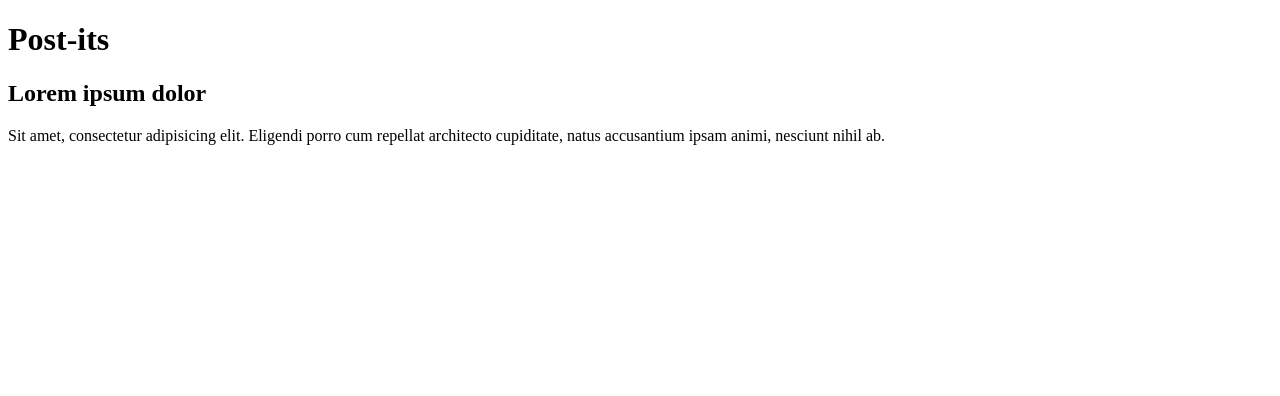
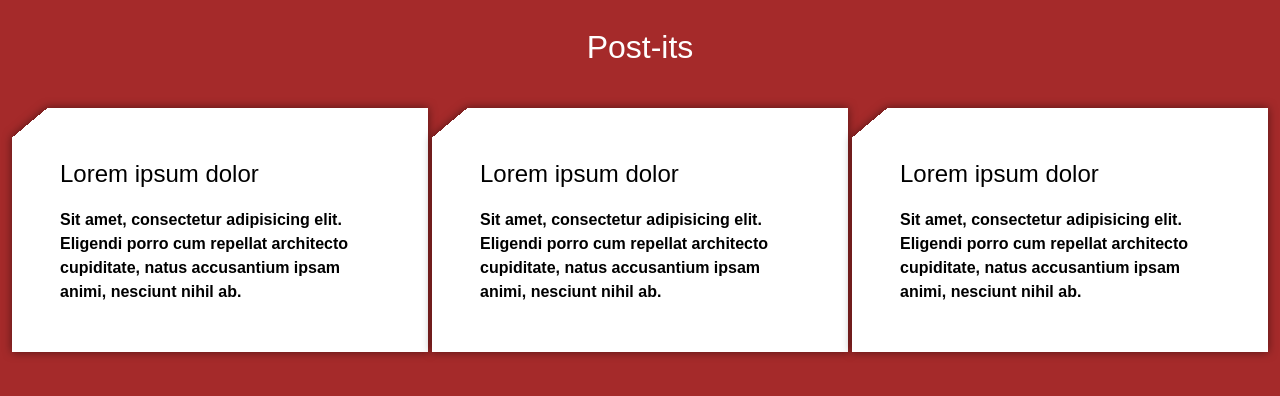
Before and after one commit to AndsonMaciel/desafio-post-its, a plain HTML site: page index.html in a window 1280 px wide. Drawn offline with Linux system fonts and the light colour scheme.

Commit message:
estilizando o projeto com css
Foi criado duas copias do arquivo e inserido as proriedades no codigo css, ensinado no ultima seção do curso: cores e efeitos

```diff
--- /dev/null
+++ b/css/estilo.css
@@ -0,0 +1,36 @@
+body{
+    font-family: sans-serif;
+    background-color: brown;
+    display: flex;
+    flex-direction: column;
+    justify-content: center;
+    align-items: center;
+    gap: 20px;
+}
+
+h1{
+    font-weight: 300;
+    color: white;
+}
+
+.card-container{
+    display: flex;
+    justify-content: space-evenly;
+    width: 100%;
+}
+
+.card{
+    width: 20em;
+    background-image: linear-gradient(140deg, transparent 5%, white 5%);
+    padding: 2em 3rem;
+    filter: drop-shadow(0 0 5px rgba(0,0,0, .5));
+}
+
+.cardtitle{
+    font-weight: 300;
+}
+
+.card p{
+    line-height: 1.5;
+    font-weight: bold;
+}
--- a/index.html
+++ b/index.html
@@ -4,6 +4,7 @@
 <head>
     <meta charset="UTF-8">
 
+    <link rel="stylesheet" href="css/estilo.css">
     <title>Document</title>
 </head>
 
@@ -11,11 +12,23 @@
     <h1>Post-its</h1>
 
     <section class="card-container">
+        <article class="card card-model2">
+            <h2 class="cardtitle">Lorem ipsum dolor</h2>
+            <p>Sit amet, consectetur adipisicing elit. Eligendi porro cum repellat architecto cupiditate, natus
+                accusantium ipsam animi, nesciunt nihil ab.</p>
+        </article>
+
         <article class="card">
             <h2 class="cardtitle">Lorem ipsum dolor</h2>
             <p>Sit amet, consectetur adipisicing elit. Eligendi porro cum repellat architecto cupiditate, natus
                 accusantium ipsam animi, nesciunt nihil ab.</p>
-            </article>
+        </article>
+
+        <article class="card">
+            <h2 class="cardtitle">Lorem ipsum dolor</h2>
+            <p>Sit amet, consectetur adipisicing elit. Eligendi porro cum repellat architecto cupiditate, natus
+                accusantium ipsam animi, nesciunt nihil ab.</p>
+        </article>
     </section>
 </body>
 
```
